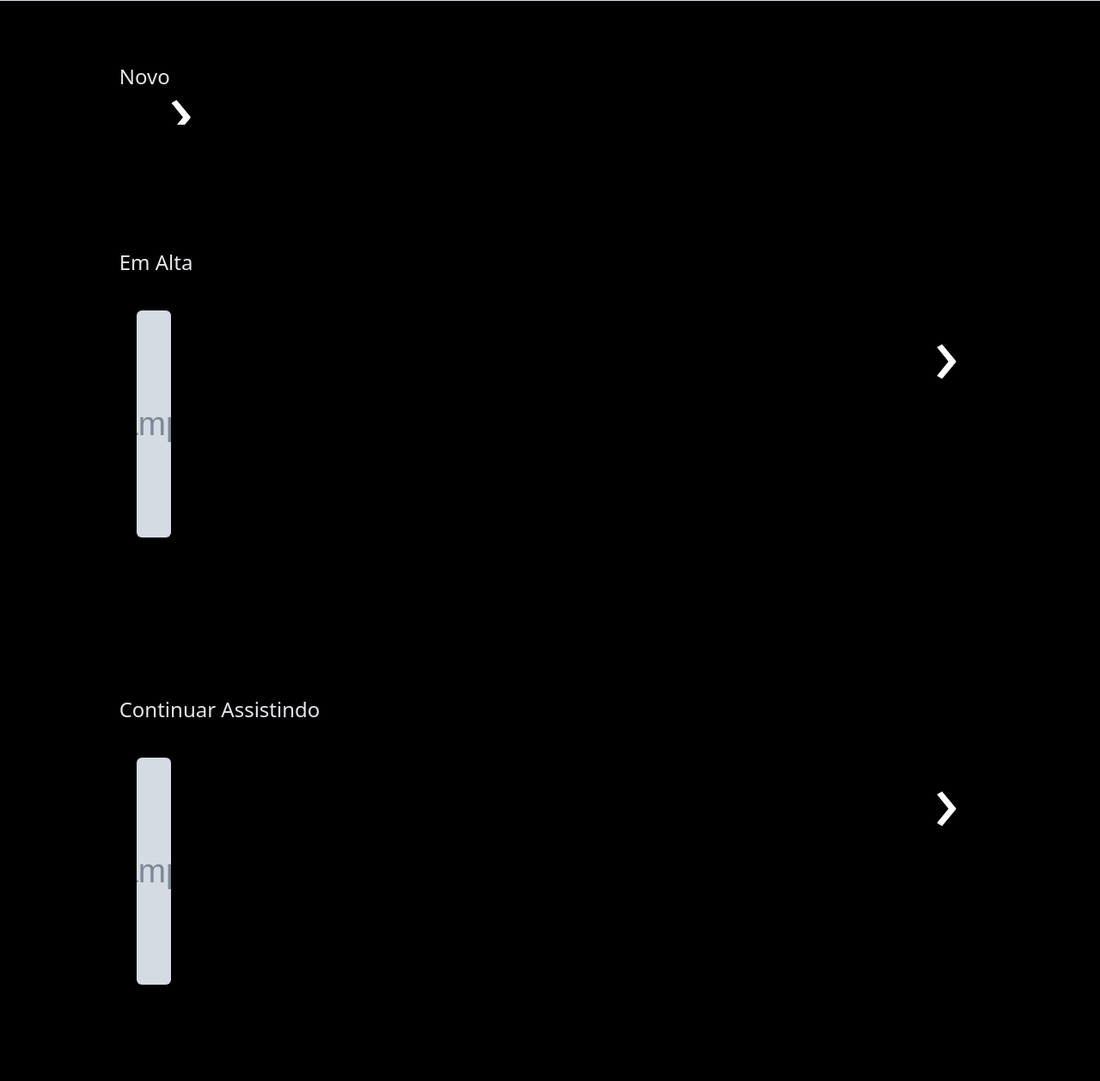
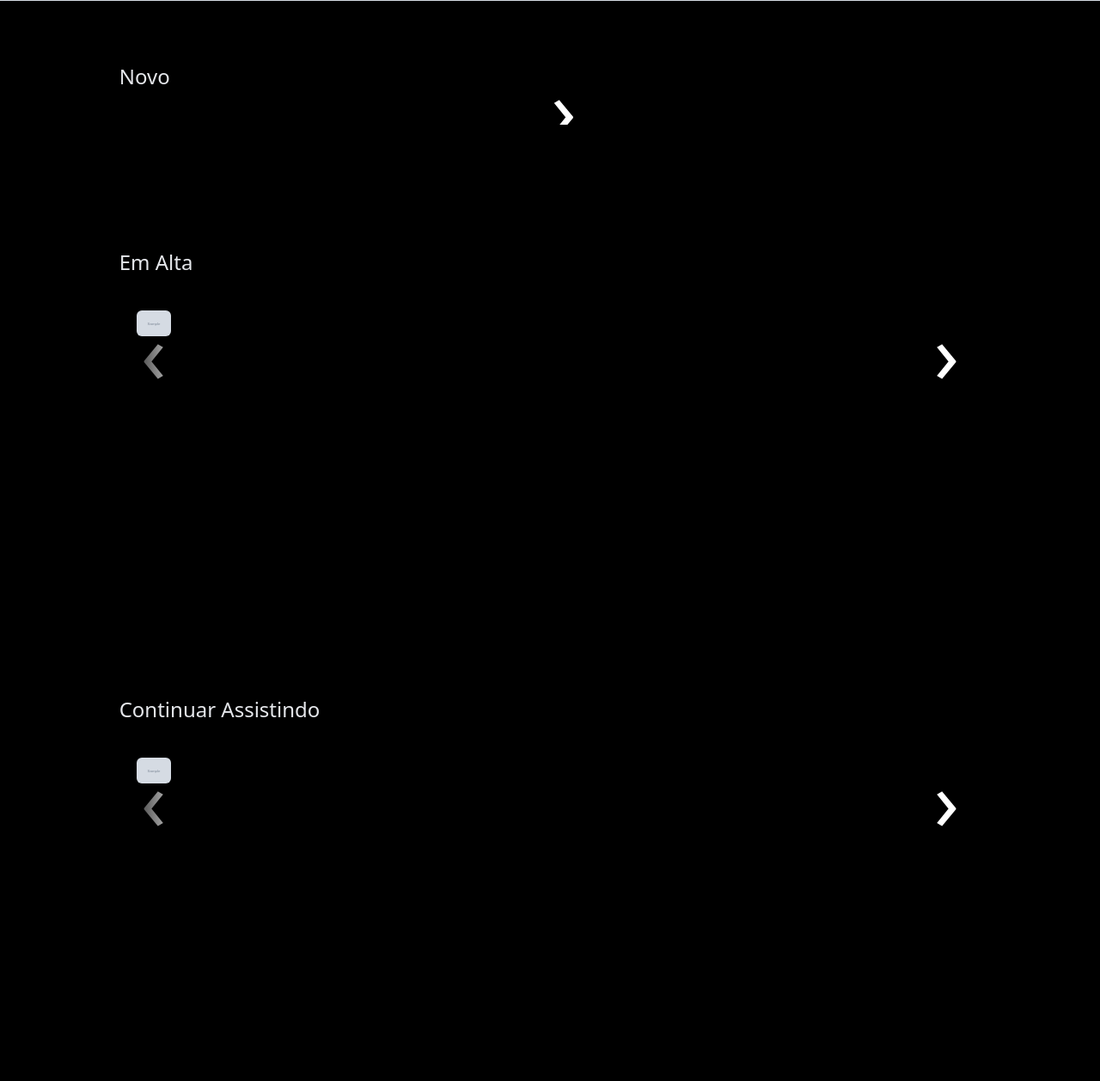
Before and after one commit to RomeuRiffatti/ProjetoHashflixDjango, a Django app: page /filmes/ in a window 1280 px wide. Shown: the part 799-2056 px from the top of the page at 86% size. Run offline with Django 4.2, Linux system fonts and the light colour scheme; a user stored in the database is signed in; tables that the repository leaves empty hold one stand-in row (values such as "Sample post"); grey boxes marked "Sample" are stand-in pictures; some libraries are stand-ins or nearby versions.

Commit message:
teste css carrossel

```diff
--- a/filme/templates/homefilmes.html
+++ b/filme/templates/homefilmes.html
@@ -26,7 +26,7 @@
 }
 
 .wrapper {
-  display: grid;
+  display: flex;
   grid-template-columns: repeat(3,100%);
   overflow:hidden;
   scroll-behavior: smooth;
@@ -34,7 +34,7 @@
   section {
     width: 100%;
     position: relative;
-    display: grid;
+    display: flex;
     grid-template-columns: repeat(5, auto);
     margin: 20px 0;
 
@@ -46,8 +46,12 @@
         margin: 0 40px;
         transform: scale(1.2);
       }
+    }
 
-    }
+    .item img {
+      max-width: 100%;
+      height: auto;
+  }
 
     a {
       position: absolute;
```
